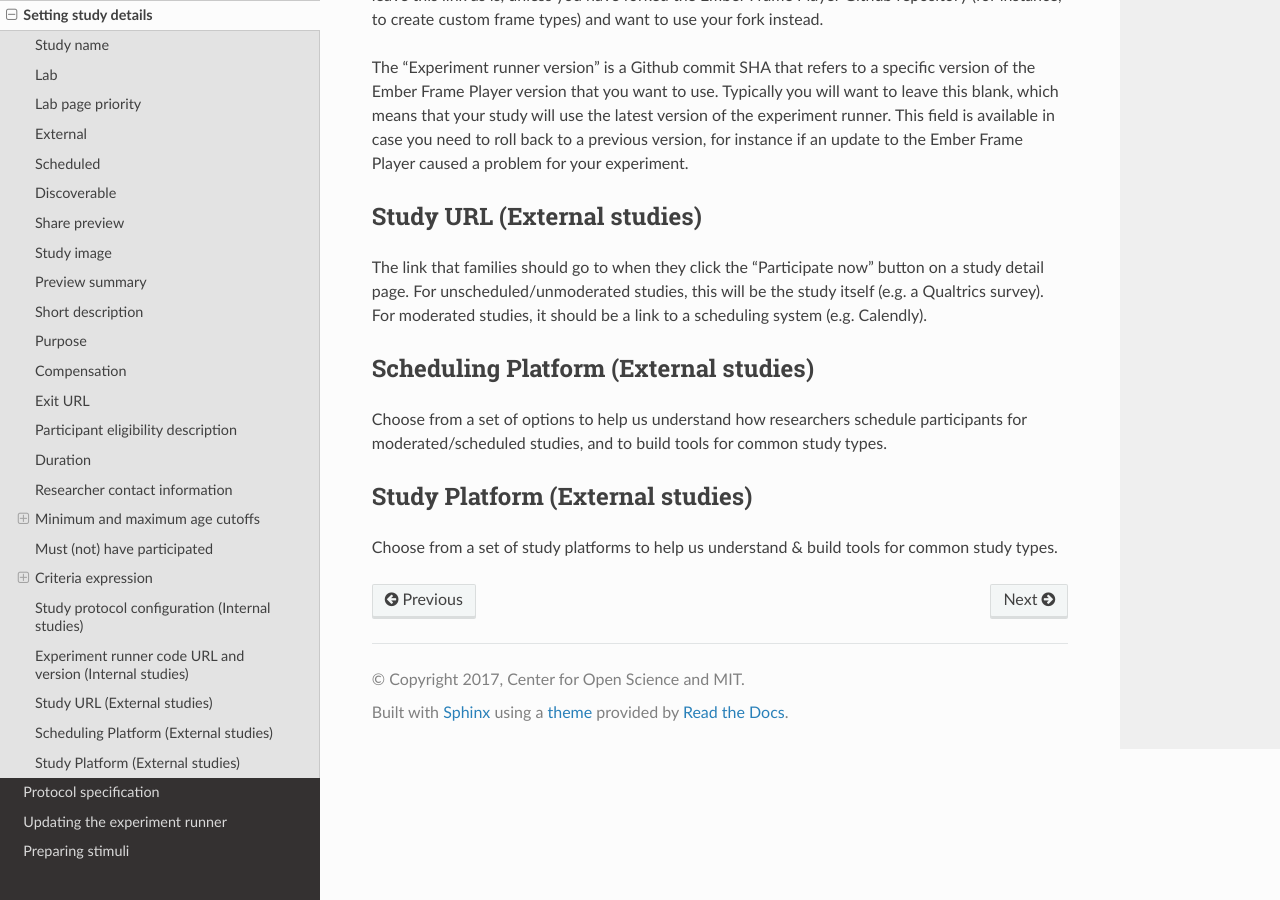
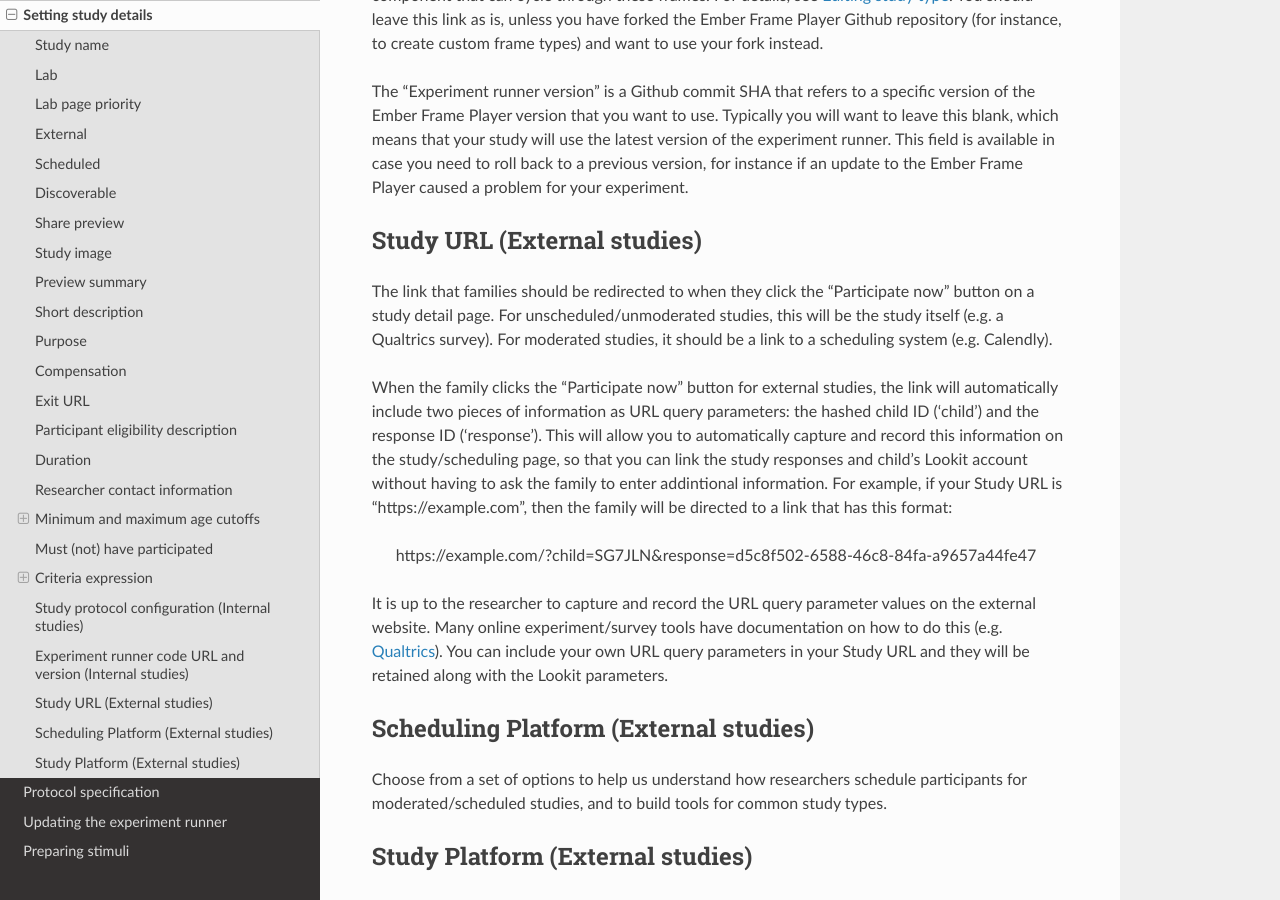
Before and after one commit to lookit/lookit-docs, a Sphinx documentation site: the page built from docs/source/researchers-set-study-fields.rst, in a window 1280 px wide and 900 px high, scrolled down 9989 px. Built offline with Sphinx 7.4.7 and the Read the Docs theme 2.0.0, drawn with Linux system fonts in a browser that asks for light colours; some of the changed text lies outside the part shown.

Commit message:
add text to study url about query params; edit external checkbox explanation

```diff
--- a/docs/source/researchers-set-study-fields.rst
+++ b/docs/source/researchers-set-study-fields.rst
@@ -30,7 +30,7 @@
 =============================
 External
 =============================
-Will you be providing a link to a study (or study scheduling page) rather than using the Lookit experiment builder? Leave this box unchecked if you are building a protocol specification to be conducted inside the Lookit architecture. (This is the 'original' type of Lookit study).  Check this box to indicate that you will be providing a link to a study happening somewhere else. Checking this box will also hide fields of this form that are only applicable for internal studies.
+Will you be providing a link to a study (or study scheduling page) rather than using the Lookit experiment builder? If so, then check this box to show the form fields that are relevant to these types of studies, such as the study/scheduling link (see :ref:`study-url`). Checking this box will also hide fields of this form that are only applicable for internal studies. Leave this box unchecked if you are building a protocol specification to be conducted inside the Lookit architecture (i.e. an 'internal' study; see `Building an Experiment`_ for more information).
 
 =============================
 Scheduled
@@ -378,10 +378,18 @@
 
 The "Experiment runner version" is a Github commit SHA that refers to a specific version of the Ember Frame Player version that you want to use. Typically you will want to leave this blank, which means that your study will use the latest version of the experiment runner. This field is available in case you need to roll back to a previous version, for instance if an update to the Ember Frame Player caused a problem for your experiment.
 
+.. _study-url:
+
 =============================
 Study URL (External studies)
 =============================
-The link that families should go to when they click the "Participate now" button on a study detail page. For unscheduled/unmoderated studies, this will be the study itself (e.g. a Qualtrics survey). For moderated studies, it should be a link to a scheduling system (e.g. Calendly).
+The link that families should be redirected to when they click the "Participate now" button on a study detail page. For unscheduled/unmoderated studies, this will be the study itself (e.g. a Qualtrics survey). For moderated studies, it should be a link to a scheduling system (e.g. Calendly).
+
+When the family clicks the "Participate now" button for external studies, the link will automatically include two pieces of information as URL query parameters: the hashed child ID ('child') and the response ID ('response'). This will allow you to automatically capture and record this information on the study/scheduling page, so that you can link the study responses and child's Lookit account without having to ask the family to enter addintional information. For example, if your Study URL is "\https://example.com", then the family will be directed to a link that has this format:
+
+  \https://example.com/?child=SG7JLN&response=d5c8f502-6588-46c8-84fa-a9657a44fe47
+
+It is up to the researcher to capture and record the URL query parameter values on the external website. Many online experiment/survey tools have documentation on how to do this (e.g. `Qualtrics <https://www.qualtrics.com/support/survey-platform/survey-module/survey-flow/standard-elements/passing-information-through-query-strings/#PassingInformationIntoASurvey>`_). You can include your own URL query parameters in your Study URL and they will be retained along with the Lookit parameters.
 
 ===========================================
 Scheduling Platform (External studies)
```
